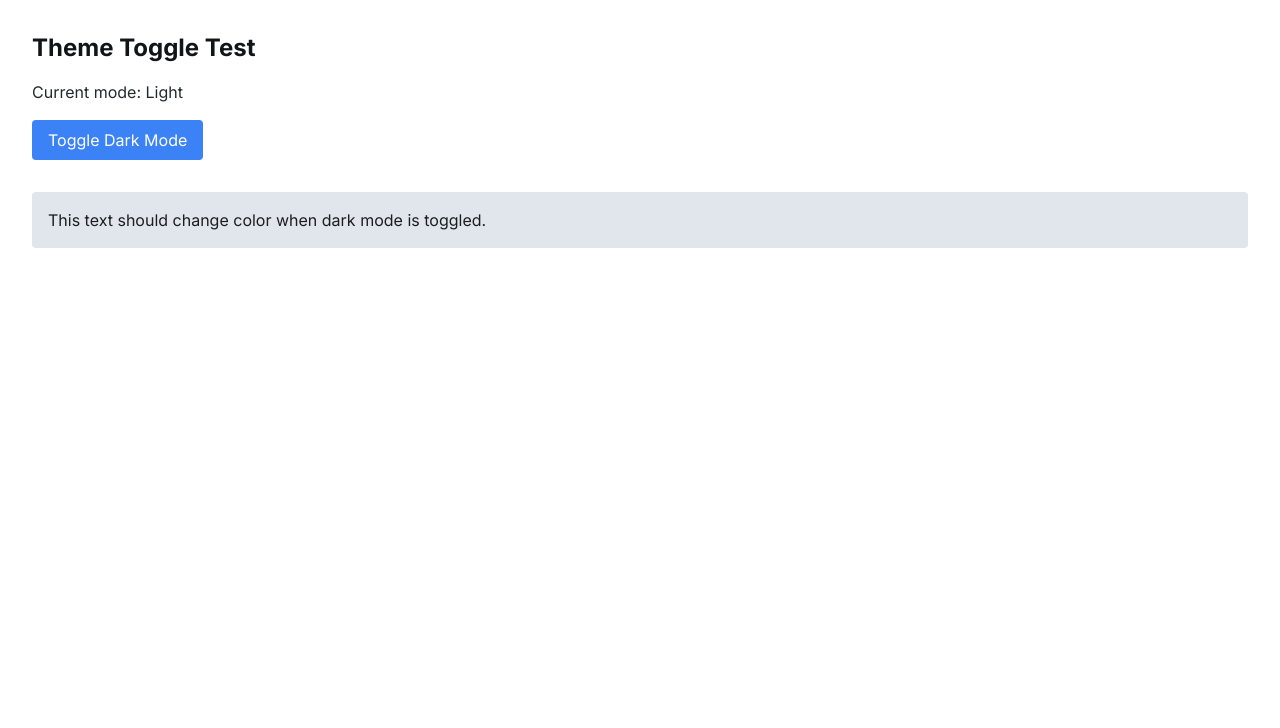
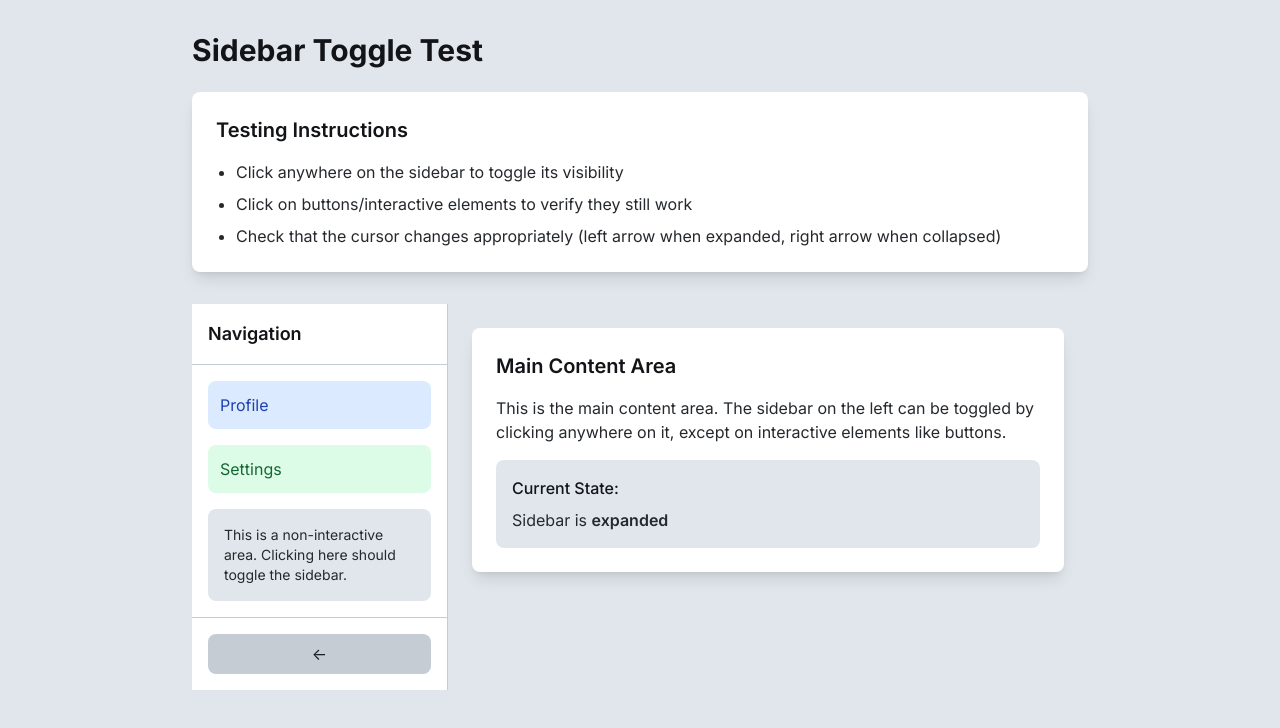
Before and after one commit to AlphsX/qoder-spec-agents, a Next.js app in the folder checkmate-spec-preview/: page /test-toggle in a window 1280 px wide. Shown: the top 728 px of the page. Built offline with nearby package versions, Linux system fonts and the light colour scheme.

Commit message:
improve sidebar toggle interaction

```diff
--- a/checkmate-spec-preview/src/app/page.tsx
+++ b/checkmate-spec-preview/src/app/page.tsx
@@ -106,6 +106,19 @@ export default function Home() {
     document.addEventListener('mousedown', handleClickOutside);
     return () => {
       document.removeEventListener('mousedown', handleClickOutside);
+    };
+  }, []);
+
+  // Handle sidebar toggle when clicking on sidebar background
+  useEffect(() => {
+    const handleSidebarToggle = (event: MouseEvent) => {
+      // Skip if already handled by the container's onClick
+      if (event.defaultPrevented) return;
+    };
+
+    document.addEventListener('mousedown', handleSidebarToggle);
+    return () => {
+      document.removeEventListener('mousedown', handleSidebarToggle);
     };
   }, []);
 
@@ -266,14 +279,16 @@ export default function Home() {
         ref={sidebarRef}
         className={`hidden md:flex bg-white/80 dark:bg-gray-900/80 backdrop-blur-xl border-r
           border-gray-200/30 dark:border-gray-700/30 flex-col transition-all duration-300
-          ${isDesktopSidebarCollapsed ? 'w-16 cursor-e-resize' : 'w-64 cursor-w-resize'} overflow-hidden`} // cursor status
+          ${isDesktopSidebarCollapsed ? 'w-16 cursor-e-resize' : 'w-64 cursor-w-resize'} overflow-hidden`}
           data-sidebar-element="desktop-sidebar"
           onClick={(e) => {
+            // Prevent toggle when clicking on interactive elements
             const target = e.target as HTMLElement;
-          const isSidebarElement = target.closest('[data-sidebar-element]');
-          // Only toggle if clicking on the background (not on elements)
-          if (!isSidebarElement) {
-            setIsDesktopSidebarCollapsed((prev) => !prev);
+            const isInteractiveElement = target.closest('button, a, input, textarea, select');
+
+            if (!isInteractiveElement) {
+              e.stopPropagation();
+              setIsDesktopSidebarCollapsed(prev => !prev);
             }
           }}
         >
--- a/checkmate-spec-preview/src/app/test-toggle/page.tsx
+++ b/checkmate-spec-preview/src/app/test-toggle/page.tsx
@@ -1,57 +1,132 @@
 'use client';
 
-import { useState, useEffect } from 'react';
+import { useState } from 'react';
 
-export default function TestTogglePage() {
-  const [isDarkMode, setIsDarkMode] = useState(false);
-
-  useEffect(() => {
-    // Check initial theme
-    const savedTheme = localStorage.getItem('theme');
-    const prefersDark = window.matchMedia('(prefers-color-scheme: dark)').matches;
-
-    if (savedTheme) {
-      setIsDarkMode(savedTheme === 'dark');
-    } else {
-      setIsDarkMode(prefersDark);
-    }
-  }, []);
-
-  useEffect(() => {
-    // Apply theme to document
-    if (isDarkMode) {
-      document.documentElement.classList.add('dark');
-      localStorage.setItem('theme', 'dark');
-    } else {
-      document.documentElement.classList.remove('dark');
-      localStorage.setItem('theme', 'light');
-    }
-  }, [isDarkMode]);
-
-  const toggleDarkMode = () => {
-    setIsDarkMode(prev => !prev);
-  };
+export default function ToggleTest() {
+  const [isDesktopSidebarCollapsed, setIsDesktopSidebarCollapsed] = useState(false);
 
   return (
-    <div className="min-h-screen bg-white dark:bg-gray-900 p-8">
-      <h1 className="text-2xl font-bold text-gray-900 dark:text-white mb-4">
-        Theme Toggle Test
-      </h1>
-      <p className="text-gray-700 dark:text-gray-300 mb-4">
-        Current mode: {isDarkMode ? 'Dark' : 'Light'}
-      </p>
+    <div className="min-h-screen bg-gray-100 dark:bg-gray-900 p-8">
+      <div className="max-w-4xl mx-auto">
+        <h1 className="text-3xl font-bold text-gray-900 dark:text-white mb-6">Sidebar Toggle Test</h1>
 
-      <button
-        onClick={toggleDarkMode}
-        className="px-4 py-2 bg-blue-500 text-white rounded hover:bg-blue-600 transition-colors"
-      >
-        Toggle Dark Mode
-      </button>
+        <div className="bg-white dark:bg-gray-800 rounded-lg shadow-lg p-6 mb-8">
+          <h2 className="text-xl font-semibold text-gray-900 dark:text-white mb-4">Testing Instructions</h2>
+          <ul className="list-disc pl-5 space-y-2 text-gray-700 dark:text-gray-300">
+            <li>Click anywhere on the sidebar to toggle its visibility</li>
+            <li>Click on buttons/interactive elements to verify they still work</li>
+            <li>Check that the cursor changes appropriately (left arrow when expanded, right arrow when collapsed)</li>
+          </ul>
+        </div>
 
-      <div className="mt-8 p-4 bg-gray-100 dark:bg-gray-800 rounded">
-        <p className="text-gray-800 dark:text-gray-200">
-          This text should change color when dark mode is toggled.
-        </p>
+        {/* Desktop Sidebar - Test Implementation */}
+        <div className="flex">
+          <div
+            className={`bg-white dark:bg-gray-800 border-r border-gray-200 dark:border-gray-700 flex-col transition-all duration-300
+              ${isDesktopSidebarCollapsed ? 'w-16 cursor-e-resize' : 'w-64 cursor-w-resize'} overflow-hidden`}
+            onClick={(e) => {
+              // Prevent toggle when clicking on interactive elements
+              const target = e.target as HTMLElement;
+              const isInteractiveElement = target.closest('button, a, input, textarea, select');
+
+              if (!isInteractiveElement) {
+                e.stopPropagation();
+                setIsDesktopSidebarCollapsed(prev => !prev);
+              }
+            }}
+          >
+            {/* Sidebar Header */}
+            <div className="p-4 border-b border-gray-200 dark:border-gray-700">
+              <h2 className="text-lg font-semibold text-gray-900 dark:text-white">
+                {isDesktopSidebarCollapsed ? 'Menu' : 'Navigation'}
+              </h2>
+            </div>
+
+            {/* Sidebar Content */}
+            <div className="p-4">
+              {!isDesktopSidebarCollapsed ? (
+                <div className="space-y-4">
+                  <button
+                    className="w-full text-left p-3 rounded-lg bg-blue-100 dark:bg-blue-900 text-blue-800 dark:text-blue-200 hover:bg-blue-200 dark:hover:bg-blue-800 transition-colors"
+                    onClick={(e) => {
+                      e.stopPropagation();
+                      alert('Profile button clicked!');
+                    }}
+                  >
+                    Profile
+                  </button>
+                  <button
+                    className="w-full text-left p-3 rounded-lg bg-green-100 dark:bg-green-900 text-green-800 dark:text-green-200 hover:bg-green-200 dark:hover:bg-green-800 transition-colors"
+                    onClick={(e) => {
+                      e.stopPropagation();
+                      alert('Settings button clicked!');
+                    }}
+                  >
+                    Settings
+                  </button>
+                  <div className="mt-6 p-4 bg-gray-100 dark:bg-gray-700 rounded-lg">
+                    <p className="text-sm text-gray-700 dark:text-gray-300">
+                      This is a non-interactive area. Clicking here should toggle the sidebar.
+                    </p>
+                  </div>
+                </div>
+              ) : (
+                <div className="space-y-4 flex flex-col items-center">
+                  <button
+                    className="w-10 h-10 rounded-lg bg-blue-100 dark:bg-blue-900 text-blue-800 dark:text-blue-200 flex items-center justify-center hover:bg-blue-200 dark:hover:bg-blue-800 transition-colors"
+                    title="Profile"
+                    onClick={(e) => {
+                      e.stopPropagation();
+                      alert('Profile button clicked!');
+                    }}
+                  >
+                    P
+                  </button>
+                  <button
+                    className="w-10 h-10 rounded-lg bg-green-100 dark:bg-green-900 text-green-800 dark:text-green-200 flex items-center justify-center hover:bg-green-200 dark:hover:bg-green-800 transition-colors"
+                    title="Settings"
+                    onClick={(e) => {
+                      e.stopPropagation();
+                      alert('Settings button clicked!');
+                    }}
+                  >
+                    S
+                  </button>
+                </div>
+              )}
+            </div>
+
+            {/* Sidebar Footer */}
+            <div className="p-4 mt-auto border-t border-gray-200 dark:border-gray-700">
+              <button
+                className="w-full p-2 rounded-lg bg-gray-200 dark:bg-gray-700 text-gray-800 dark:text-gray-200 hover:bg-gray-300 dark:hover:bg-gray-600 transition-colors"
+                onClick={(e) => {
+                  e.stopPropagation();
+                  setIsDesktopSidebarCollapsed(!isDesktopSidebarCollapsed);
+                }}
+              >
+                {isDesktopSidebarCollapsed ? '→' : '←'}
+              </button>
+            </div>
+          </div>
+
+          {/* Main Content */}
+          <div className="flex-1 p-6">
+            <div className="bg-white dark:bg-gray-800 rounded-lg shadow-lg p-6">
+              <h2 className="text-xl font-semibold text-gray-900 dark:text-white mb-4">Main Content Area</h2>
+              <p className="text-gray-700 dark:text-gray-300 mb-4">
+                This is the main content area. The sidebar on the left can be toggled by clicking anywhere on it,
+                except on interactive elements like buttons.
+              </p>
+              <div className="bg-gray-100 dark:bg-gray-700 rounded-lg p-4">
+                <h3 className="font-medium text-gray-900 dark:text-white mb-2">Current State:</h3>
+                <p className="text-gray-700 dark:text-gray-300">
+                  Sidebar is <span className="font-semibold">{isDesktopSidebarCollapsed ? 'collapsed' : 'expanded'}</span>
+                </p>
+              </div>
+            </div>
+          </div>
+        </div>
       </div>
     </div>
   );
```
Lines whose indentation alone changed are shown as unchanged.
